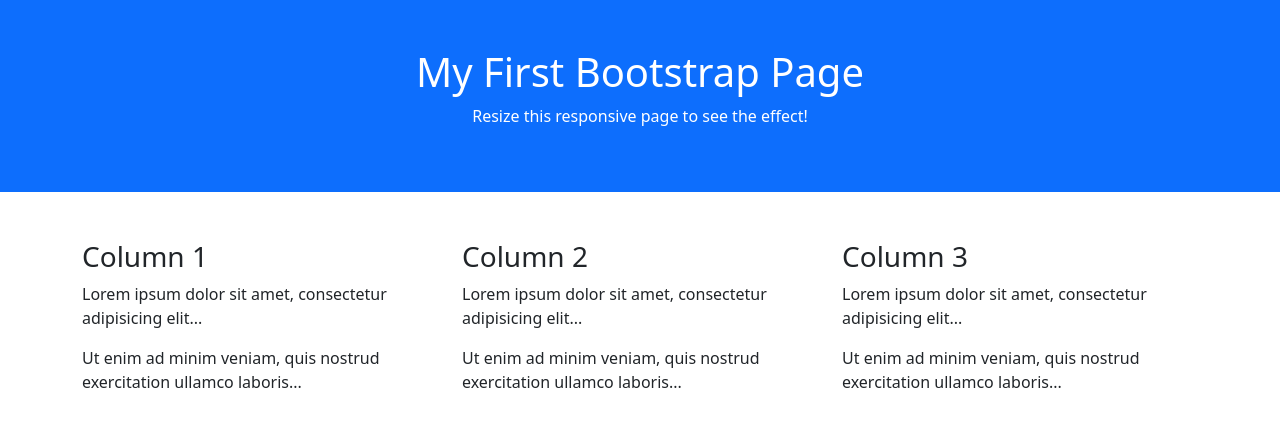
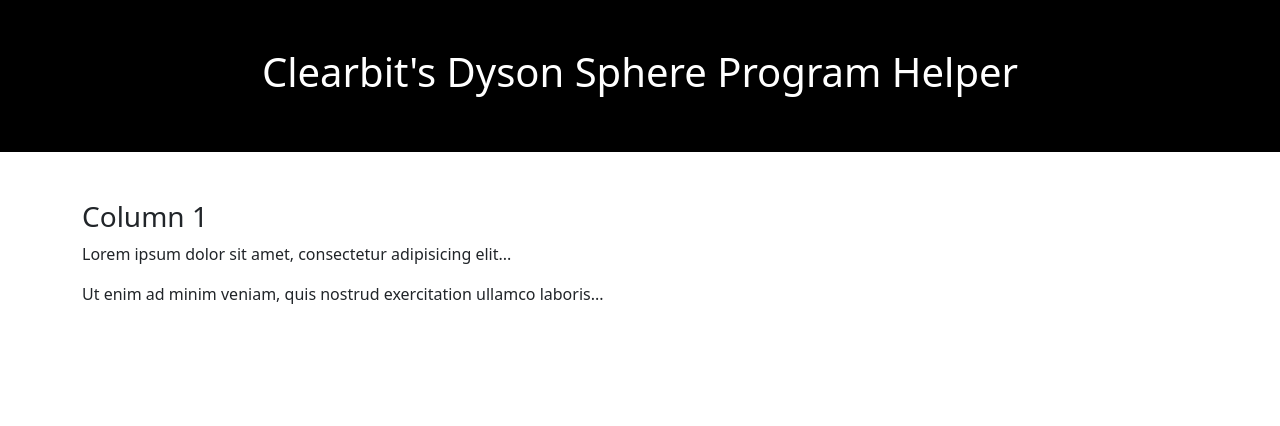
Before and after one commit to vnoleg/dyson-sphere-program-helper, a plain HTML site: page docs/index.html in a window 1280 px wide. Drawn offline with nearby package versions, Linux system fonts and the light colour scheme.

Commit message:
update title and remove columns

```diff
--- a/docs/index.html
+++ b/docs/index.html
@@ -1,7 +1,7 @@
 <!DOCTYPE html>
 <html lang="en">
 <head>
-  <title>Bootstrap 5 Example</title>
+  <title>Clearbit's Dyson Sphere Program Helper</title>
   <meta charset="utf-8">
   <meta name="viewport" content="width=device-width, initial-scale=1">
   <link href="https://cdn.jsdelivr.net/npm/bootstrap@5.1.3/dist/css/bootstrap.min.css" rel="stylesheet">
@@ -9,29 +9,14 @@
 </head>
 <body>
 
-<div class="container-fluid p-5 bg-primary text-white text-center">
-  <h1>My First Bootstrap Page</h1>
-  <p>Resize this responsive page to see the effect!</p>
+<div class="container-fluid p-5 bg-black text-white text-center">
+  <h1>Clearbit's Dyson Sphere Program Helper</h1>
 </div>
 
 <div class="container mt-5">
-  <div class="row">
-    <div class="col-sm-4">
-      <h3>Column 1</h3>
-      <p>Lorem ipsum dolor sit amet, consectetur adipisicing elit...</p>
-      <p>Ut enim ad minim veniam, quis nostrud exercitation ullamco laboris...</p>
-    </div>
-    <div class="col-sm-4">
-      <h3>Column 2</h3>
-      <p>Lorem ipsum dolor sit amet, consectetur adipisicing elit...</p>
-      <p>Ut enim ad minim veniam, quis nostrud exercitation ullamco laboris...</p>
-    </div>
-    <div class="col-sm-4">
-      <h3>Column 3</h3>
-      <p>Lorem ipsum dolor sit amet, consectetur adipisicing elit...</p>
-      <p>Ut enim ad minim veniam, quis nostrud exercitation ullamco laboris...</p>
-    </div>
-  </div>
+  <h3>Column 1</h3>
+  <p>Lorem ipsum dolor sit amet, consectetur adipisicing elit...</p>
+  <p>Ut enim ad minim veniam, quis nostrud exercitation ullamco laboris...</p>
 </div>
 
 </body>
```
